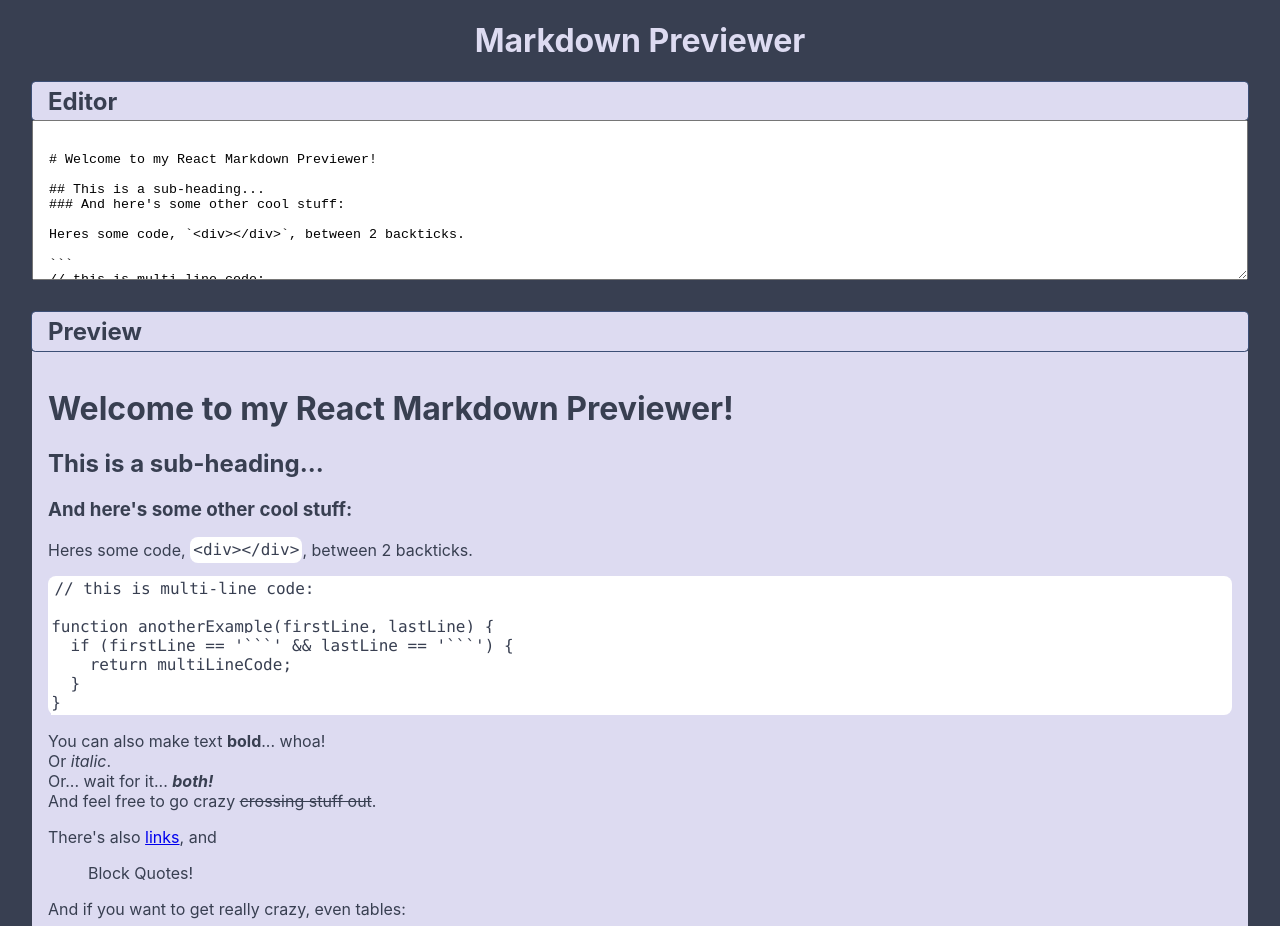
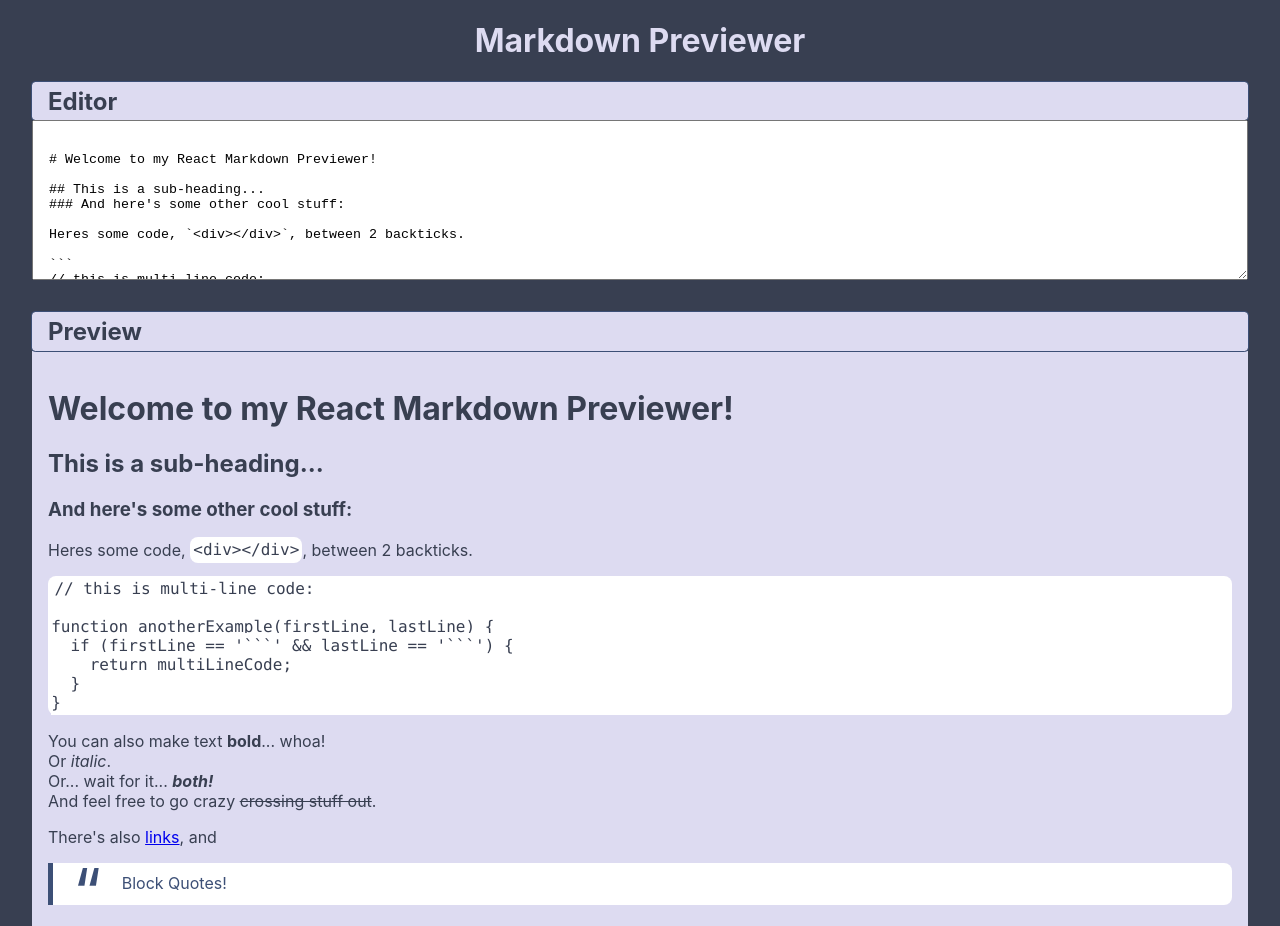
Before and after one commit to GenaPlem/react_markdown_preview_app, a React (Create React App) app: page / in a window 1280 px wide. Shown: the top 926 px of the page. Built offline with nearby package versions, Linux system fonts and the light colour scheme.

Commit message:
Add styles for blockquotes

```diff
--- a/src/App.scss
+++ b/src/App.scss
@@ -82,3 +82,26 @@ table, th, td {
 th, td {
     padding: 0.5rem;
 }
+
+blockquote {
+    padding: 10px 20px;
+    margin: 0 0 20px;
+    border-left: 5px solid $addition-color;
+    border-radius: 0 0.5rem 0.5rem 0;
+    background-color: white;
+    color: $addition-color;
+    quotes: "\201C""\201D""\2018""\2019";
+}
+
+blockquote:before {
+    content: open-quote;
+    font-size: 4em;
+    line-height: 0.1em;
+    margin-right: 0.25em;
+    vertical-align: -0.4em;
+    color: $addition-color;
+}
+
+blockquote p {
+    display: inline;
+}
```
